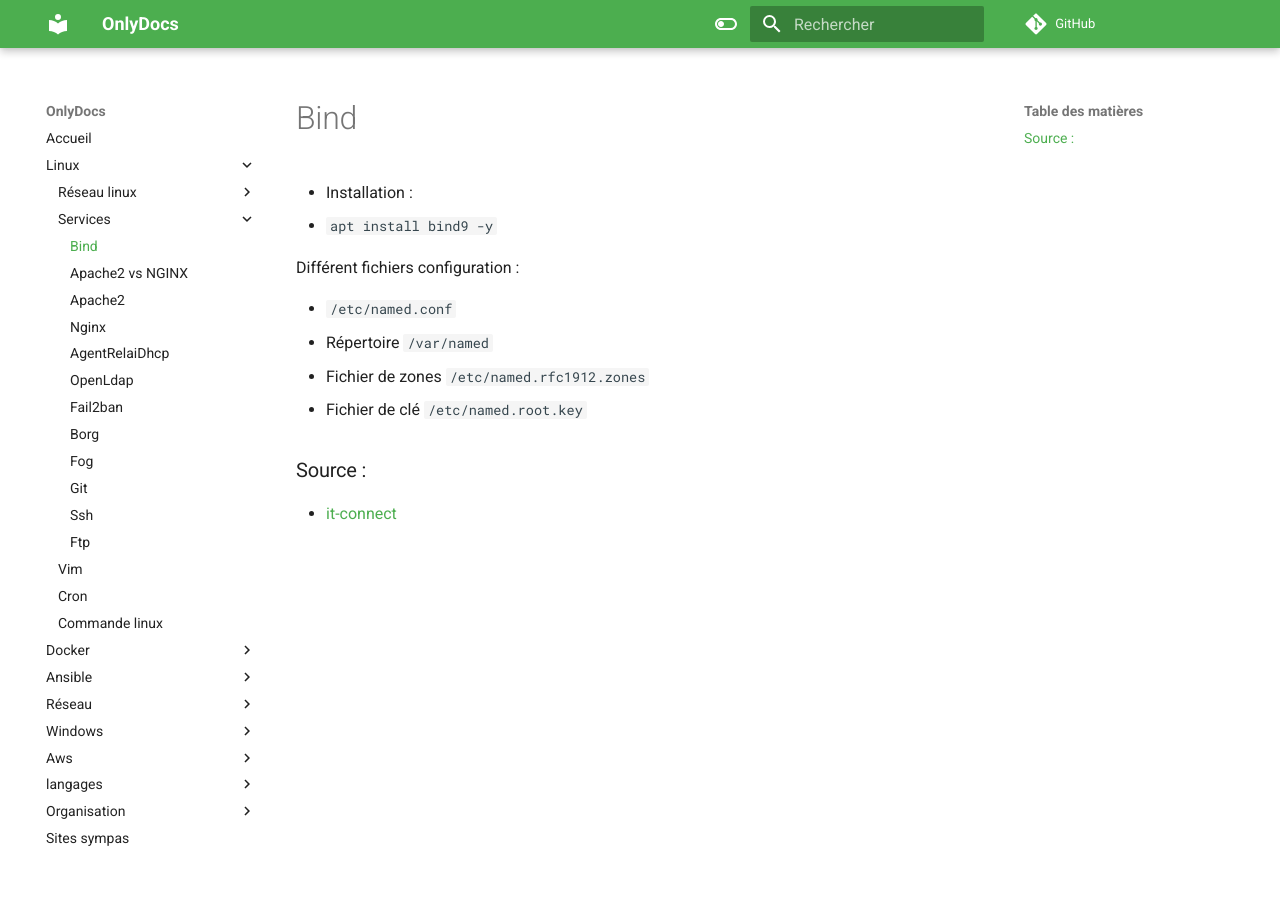
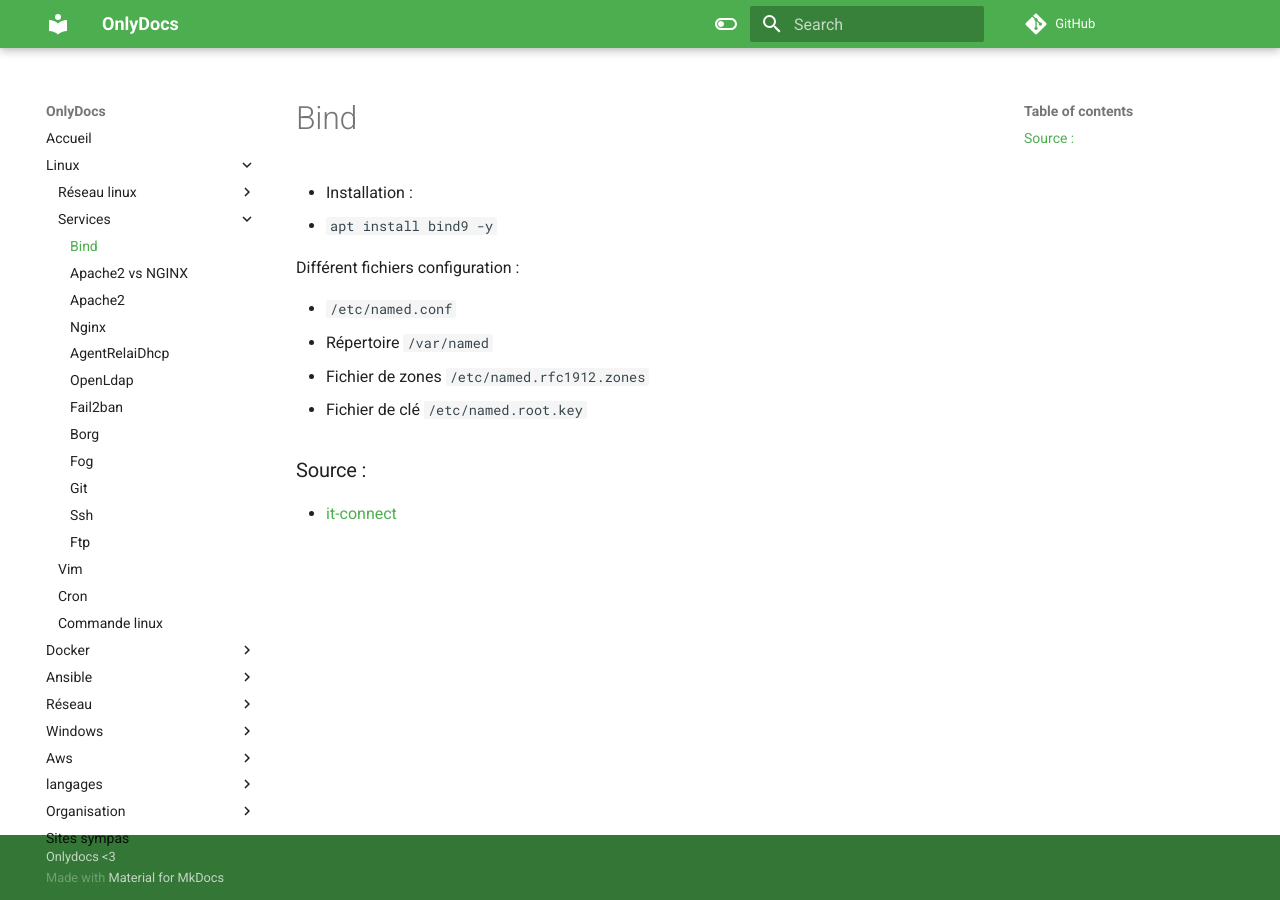
Before and after one commit to Theonlymore/OnlyDocs, an MkDocs documentation site: the page built from docs/linux/services/bind.md, in a window 1280 px wide. Built offline with MkDocs 1.6.1 and Material for MkDocs 9.7.7, drawn with Linux system fonts in a browser that asks for light colours; comment, search, counter and statistics services are not loaded.

Commit message:
footer <3

```diff
--- /dev/null
+++ b/docs/stylesheets/extra.css
@@ -0,0 +1,30 @@
+:root {
+
+    /* Primary color shades */
+    --md-primary-fg-color: #419744;
+    --md-primary-fg-color--light: #79ce7d;
+    --md-primary-fg-color--dark: #2a882f;
+    --md-primary-bg-color: hsla(0, 0%, 100%, 1);
+    --md-primary-bg-color--light: hsla(0, 0%, 100%, 0.7);
+    --md-text-link-color: hsla(231, 48%, 48%, 1);
+
+    /* Accent color shades */
+    --md-accent-fg-color: rgb(98, 18, 189);
+    --md-accent-fg-color--transparent: hsla(189, 100%, 37%, 0.1);
+    --md-accent-bg-color: hsla(0, 0%, 100%, 1);
+    --md-accent-bg-color--light: hsla(0, 0%, 100%, 0.7);
+  }
+
+  :root > * {
+
+    /* Code block color shades */
+    --md-code-bg-color: hsla(0, 0%, 96%, 1);
+    --md-code-fg-color: hsla(200, 18%, 26%, 1);
+
+    /* Footer */
+    --md-footer-bg-color: #4cae4f;
+    --md-footer-bg-color--dark: hsla(0, 0%, 0%, 0.32);
+    --md-footer-fg-color: hsla(0, 0%, 100%, 1);
+    --md-footer-fg-color--light: hsla(0, 0%, 100%, 0.7);
+    --md-footer-fg-color--lighter: hsla(0, 0%, 100%, 0.3);
+  }
--- a/mkdocs.yml
+++ b/mkdocs.yml
@@ -8,7 +8,7 @@ edit_uri: edit/main/docs/
 
 # Theme and overrides, i.e. language partial
 theme:
-  language: fr
+  language: en
   name: material
   custom_dir: overrides
   features:
@@ -28,17 +28,12 @@ theme:
 
 
 # Copyright
-copyright: "Onlydocs d'Alexandre ROCHER"
+copyright: "Onlydocs <3"
 
 # Options
 extra:
   search:
-    languages: "fr"
-  social:
-    - icon: fontawesome/brands/linkedin
-      link: https://www.linkedin.com/in/alexandre-rocher-pro
-      name: Alexandre ROCHER sur Linkedin
-
+    languages: "en"
 markdown_extensions:
   - pymdownx.highlight
   - pymdownx.inlinehilite
@@ -48,6 +43,7 @@ markdown_extensions:
       custom_checkbox: true
   - pymdownx.tabbed:
       alternate_style: true
+
 
 extra_javascript:
   - javascripts/extra.js
--- a/overrides/partials/footer.html
+++ /dev/null
@@ -1,3 +0,0 @@
-{% block copyright %}
-
-{% endblock %}
```
